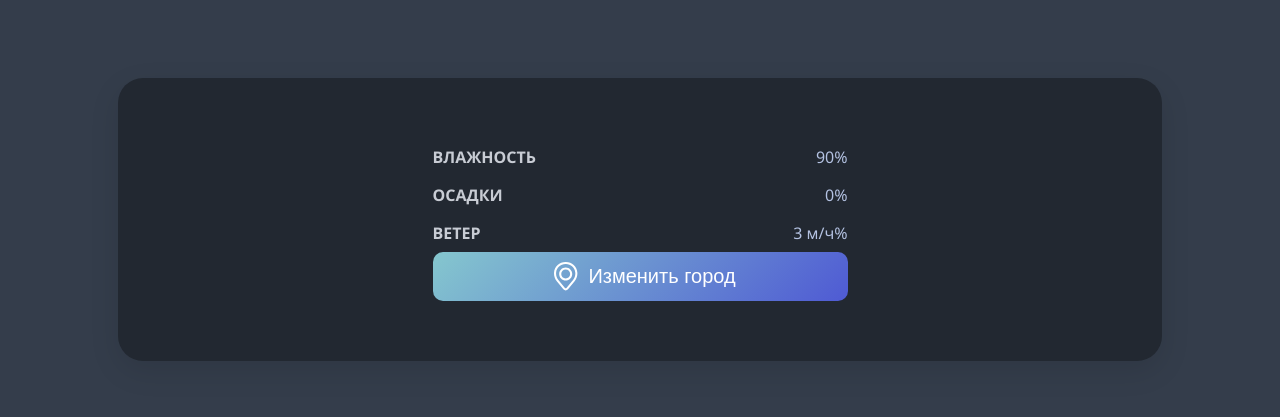
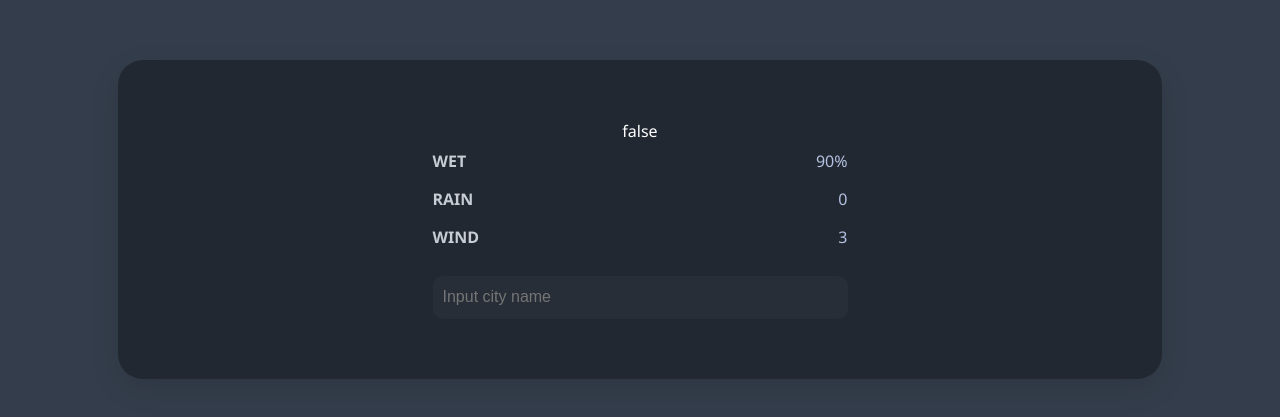
Before and after one commit to Tj4uv1s/vue-course-porject-purple, a Vue app: page / in a window 1280 px wide. Shown: the part 181-598 px from the top of the page. Built offline with nearby package versions, Linux system fonts and the light colour scheme.

Commit message:
7 - templates and models

```diff
--- a/src/App.vue
+++ b/src/App.vue
@@ -1,36 +1,69 @@
 <script setup>
-import Button from "./components/button.vue"
-import Stat from "./components/stat.vue"
+import Stat from "./components/Stat.vue"
+import CitySelect from "./components/CitySelect.vue"
+import { reactive, ref, computed } from "vue"
 
-const data = {
+const data = reactive({
 	wet: {
-		label: "ВЛАЖНОСТЬ",
-		stat: "90%",
+		label: "wet",
+		stat: "90",
 	},
 	rain: {
-		label: "ОСАДКИ",
-		stat: "0%",
+		label: "rain",
+		stat: "0",
 	},
 	wind: {
-		label: "ВЕТЕР",
-		stat: "3 м/ч%",
+		label: "wind",
+		stat: "3",
 	},
+})
+
+const computedData = computed(() => {
+	return {
+		wet: { label: data.wet.label, stat: data.wet.stat + "%" },
+		rain: { label: data.rain.label, stat: data.rain.stat + "%" },
+		wind: { label: data.wind.label, stat: data.wind.stat + "m/h" },
+	}
+})
+
+let isEdited = ref(false)
+
+const props = defineProps({
+	isEdited: Boolean,
+})
+
+const emit = defineEmits(["update:isEdited"])
+
+function getCity(Boolean) {
+	isEdited.value = Boolean
+	emit("update:isEdited", isEdited.value)
 }
 </script>
 
 <template>
 	<div class="container">
 		<div class="main">
-			<Stat v-bind="data.wet" />
+			{{ isEdited }}
+			<Stat v-bind="computedData.wet" />
 			<Stat v-bind="data.rain" />
 			<Stat v-bind="data.wind" />
-			<Button>
-				<img src="./assets/location.svg" alt="Save Icon" />
-				Изменить город
-			</Button>
+			<CitySelect @city-change="getCity"></CitySelect>
 		</div>
 	</div>
 </template>
+
+<style scoped>
+.container {
+	display: flex;
+	flex-direction: column;
+	justify-content: center;
+	align-items: center;
+	min-height: 100vh;
+	width: 100%;
+	padding: 1rem;
+	box-sizing: border-box;
+}
+</style>
 
 <style scoped>
 .container {
--- a/src/components/Button.vue
+++ b/src/components/Button.vue
@@ -2,7 +2,6 @@
 
 <template>
 	<button class="button">
-		<div><slot name="icon" /></div>
 		<slot />
 	</button>
 </template>
@@ -26,7 +25,15 @@ button.button {
 	transition: background 0.3s ease;
 }
 
-button.button:hover {
+button.button:hover:not(:disabled) {
 	background: var(--gradient-bg-inverted);
 }
+
+/* Стили для disabled состояния */
+button.button:disabled {
+	opacity: 0.6;
+	cursor: not-allowed;
+	background: #ccc;
+	color: #666;
+}
 </style>
--- /dev/null
+++ b/src/components/CitySelect.vue
@@ -0,0 +1,47 @@
+<script setup>
+import Button from "./Button.vue"
+
+const emit = defineEmits({
+	cityChange(payload) {
+		return typeof payload === "boolean"
+	},
+})
+
+function changeCity(Boolean) {
+	emit("cityChange", Boolean)
+}
+</script>
+<template>
+	<Button @click="changeCity(false)" v-if="isEdited === false">
+		<img src="../assets/location.svg" alt="Save Icon" />
+		Change city
+	</Button>
+	<div class="input-container">
+		<input
+			class="input-container__input"
+			placeholder="Input city name"
+			type="text"
+		/>
+		<Button @click="changeCity(true)" v-if="isEdited === true">Save</Button>
+	</div>
+</template>
+<style>
+.input-container {
+	display: flex;
+	align-items: center;
+	gap: 10px;
+	margin-top: 20px;
+	width: 100%;
+	max-width: 415px;
+}
+.input-container__input {
+	flex: 1;
+	padding: 10px;
+	font-size: 16px;
+	background-color: #272e37;
+	border: none;
+	border-radius: 10px;
+	color: #fff;
+	height: 23px;
+}
+</style>
--- a/src/components/DayCard.vue
+++ b/src/components/DayCard.vue
@@ -9,10 +9,10 @@
 </template>
 
 <style scoped>
-.day-card{
+.day-card {
 	padding: 0.75rem;
 	border-radius: 10px;
 	background: #fff;
-	box-shadow: 0 6px 18px rgba(0,0,0,0.06);
+	box-shadow: 0 6px 18px rgba(0, 0, 0, 0.06);
 }
 </style>
--- a/src/components/Stat.vue
+++ b/src/components/Stat.vue
@@ -26,6 +26,7 @@ const { label = "Нет данных", stat = "Нет данных" } = definePr
 .stat-name {
 	font-weight: 700;
 	color: #c8ccd4;
+	text-transform: uppercase;
 }
 .stat-value {
 	font-weight: 500;
--- /dev/null
+++ b/src/components/input.vue
@@ -0,0 +1,37 @@
+<script setup>
+import Button from "./Button.vue"
+</script>
+<template>
+	<Button>
+		<img src="../assets/location.svg" alt="Save Icon" />
+		Change city
+	</Button>
+	<div class="input-container">
+		<input
+			class="input-container__input"
+			placeholder="Input city name"
+			type="text"
+		/>
+		<Button>Save</Button>
+	</div>
+</template>
+<style>
+.input-container {
+	display: flex;
+	align-items: center;
+	gap: 10px;
+	margin-top: 20px;
+	width: 100%;
+	max-width: 415px;
+}
+.input-container__input {
+	flex: 1;
+	padding: 10px;
+	font-size: 16px;
+	background-color: #272e37;
+	border: none;
+	border-radius: 10px;
+	color: #fff;
+	height: 23px;
+}
+</style>
```
Also changed, not shown: eslint.config.js (+10 -1 lines), src/components/ProductCard.vue (+49 -24 lines), src/components/UserCard.vue (added, +35 -0 lines).
